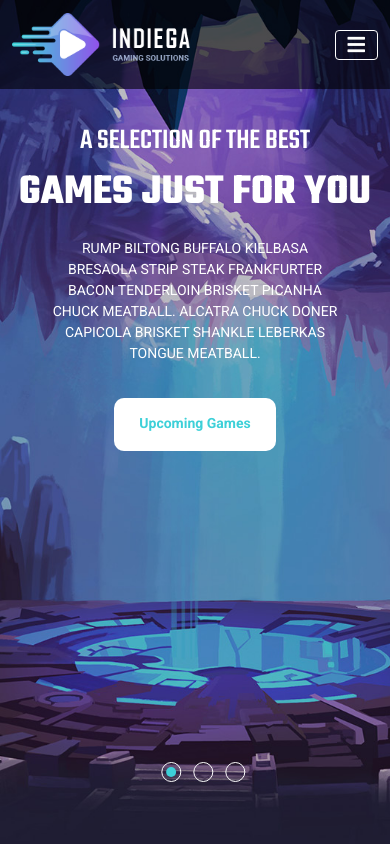
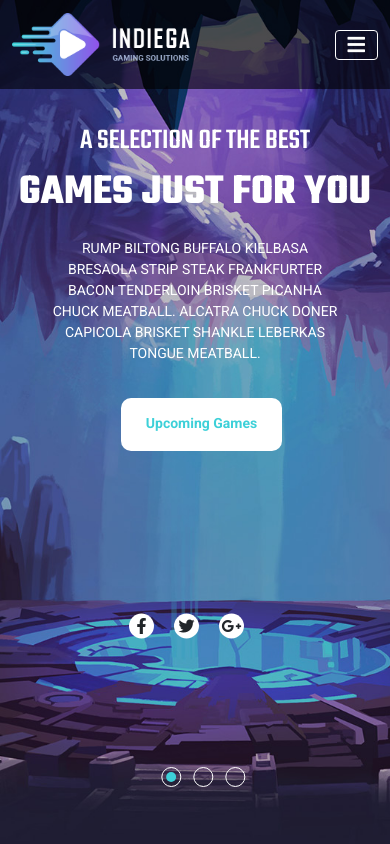
Before and after one commit to Fahim-Hossain-Munna/INDIEGO-Project, a plain HTML site: page index.html in a window 390 px wide. Shown: the top 844 px of the page. Drawn offline with Linux system fonts and the light colour scheme; a web font is replaced by a local one.

Commit message:
Update responsive.css

```diff
--- a/css/responsive.css
+++ b/css/responsive.css
@@ -43,6 +43,7 @@ nav .search-warp{
 }
 #banner-part .button {
 	margin-top: 34px !important;
+	margin-left: 23px;
 }
 #banner-part .slick-dots li {
 	margin: 6px 6px;
@@ -58,8 +59,18 @@ nav .search-warp{
 
 }
 #banner-part .slick-dots {
-	bottom: 40px;
+	bottom: 35px;
 
+}
+#banner-part .icon-social {
+	display: flex;
+	margin: 204px 107px;
+}
+#banner-part .icon-social i {
+	margin: 16px 10px;
+	width: 25px;
+	height: 25px;
+	line-height: 25px;
 }
 /* =======================================
                banner part start
@@ -105,7 +116,7 @@ nav .search-warp{
 	width: 258px;
 }
 #hudai-tx .main .text .third-part .icon {
-	margin-left: 30px;
+	margin-left: 27px;
 }
 #hudai-tx .main .ex-img {
 	margin-top: 39px;
```
